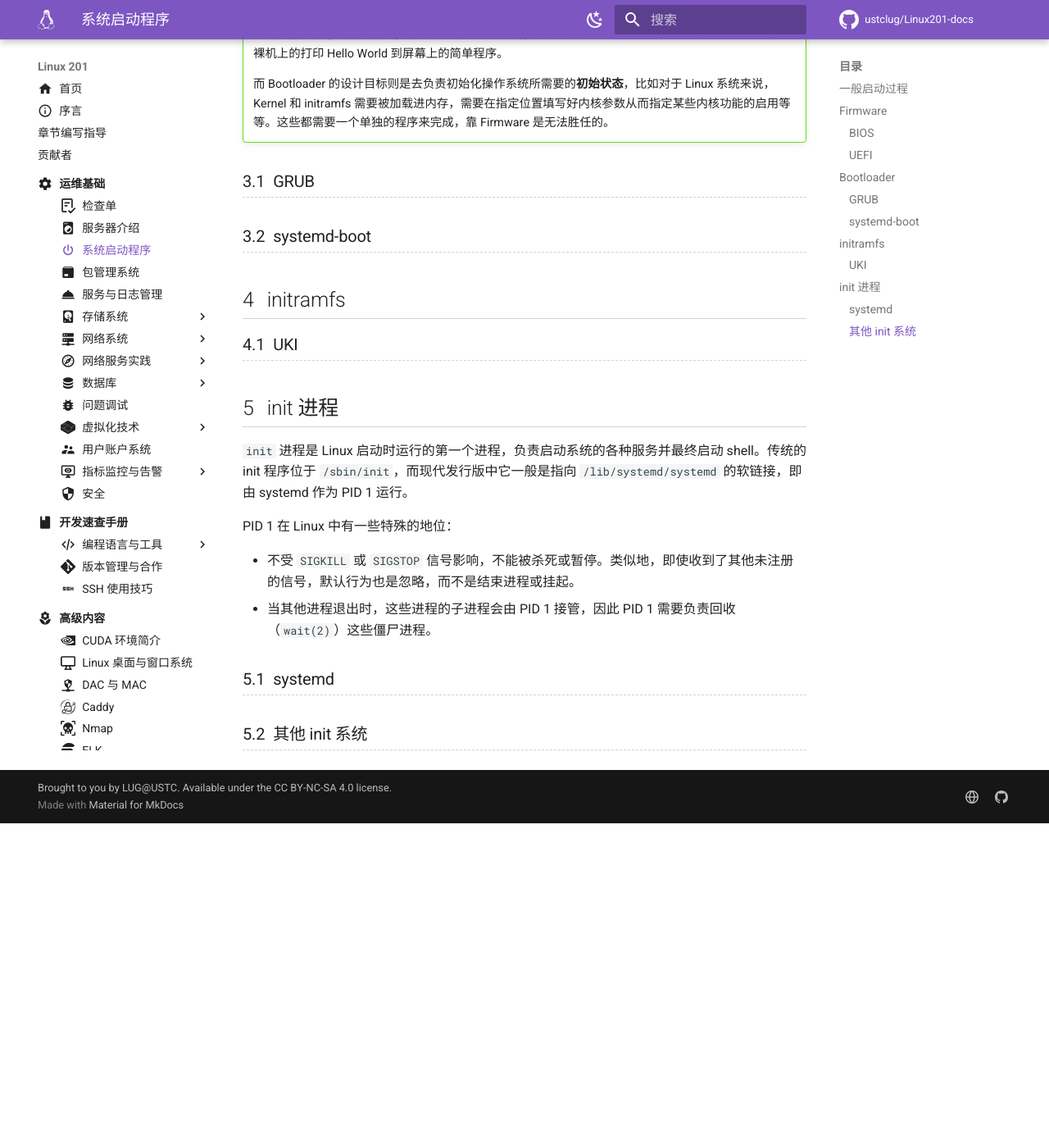
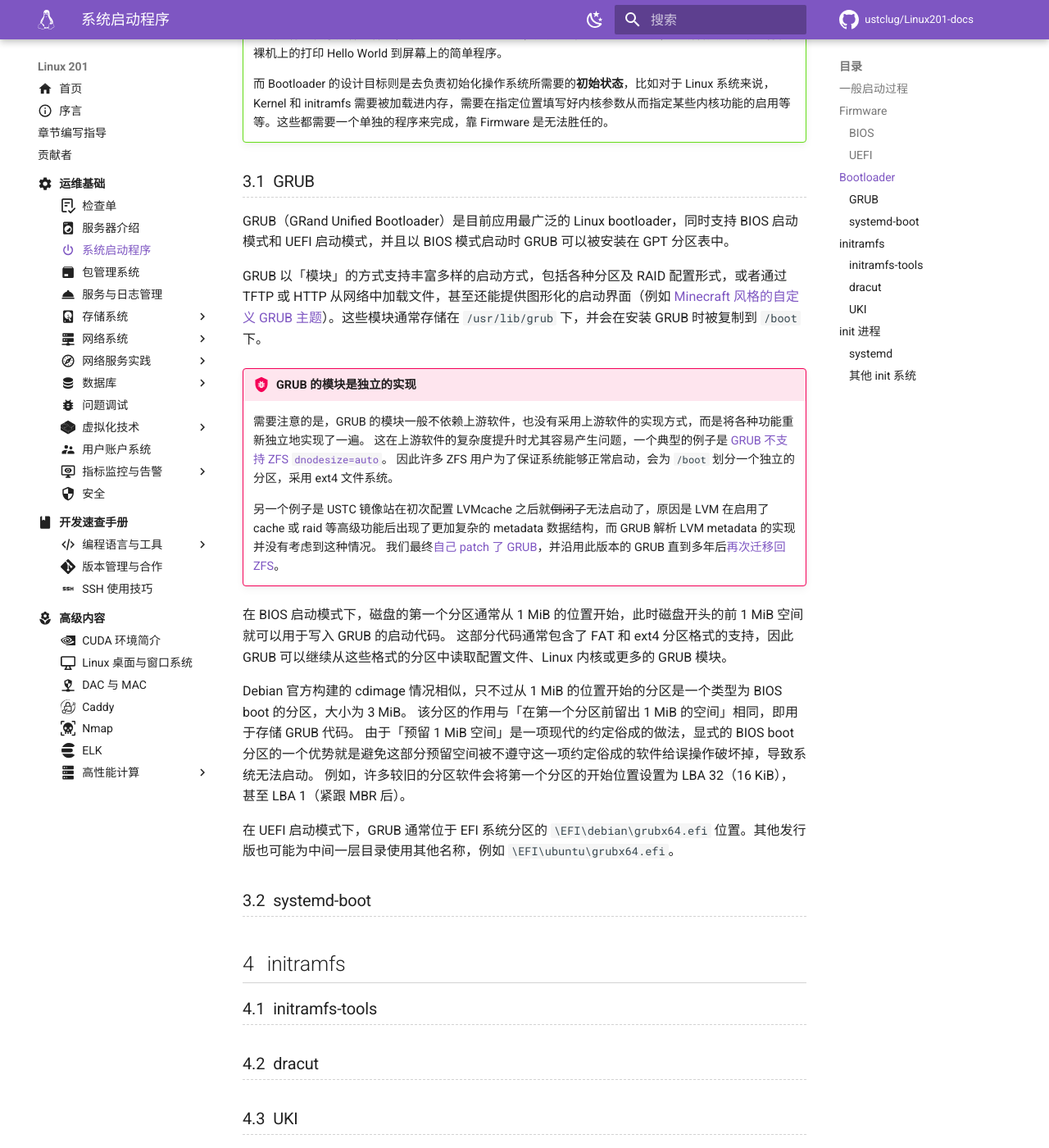
Before and after one commit to ustclug/Linux201-docs, an MkDocs documentation site: the page built from docs/ops/booting.md, in a window 1280 px wide and 1400 px high, scrolled down 2487 px. Shown: the whole window at 82% size. Built offline with MkDocs 1.6.1 and Material for MkDocs 9.7.7, drawn with Linux system fonts in a browser that asks for light colours; comment, search, counter and statistics services are not loaded; before the commit the page ends 3491 px from its top, so only the background shows below that; some of the changed text lies outside the part shown.

Commit message:
ops/booting: Start writing GRUB

```diff
--- a/docs/ops/booting.md
+++ b/docs/ops/booting.md
@@ -38,8 +38,9 @@
     本文中所指的 BIOS 均指传统的 IBM PC 兼容机上的 BIOS 实现。
 
 BIOS 固件会根据设置，加载启动盘上的 MBR（Master Boot Record，即磁盘的第一个扇区），并执行存储在 MBR 中的启动代码。
-通常来说，MBR 中存储的 446（或 434）字节代码会扫描盘上的分区，找到唯一一个被标记为「活动」（active）的分区，并执行该分区中存储的启动代码（Partition Boot Record，PBR）。
+通常来说，MBR 中存储的 446（或低至 434）字节代码会扫描盘上的分区，找到唯一一个被标记为「活动」（active）的分区，并执行该分区中存储的启动代码（Partition Boot Record，PBR）。
 在 BIOS 启动模式下，MBR 和 PBR 即是下一节所述的 Bootloader。
+因此，BIOS 启动模式也经常被称作「MBR 启动模式」。
 
 ### UEFI {#uefi}
 
@@ -66,7 +67,7 @@
 
 Bootloader（引导加载程序）通常存储在可引导设备（如硬盘、U 盘、光盘等）的特定位置（如 MBR、GPT 分区表中的 EFI System Partition 等）中，负责加载操作系统内核到内存，并将控制权移交给 Kernel。
 
-通常，对于 Linux 系统来说，Bootloader 还需要将 initrd/initramfs（初始内存盘）加载到内存，并将相关信息（如内核命令行参数、initramfs 的位置等）传递给 Kernel，里面包含了内核启动所需的各种驱动和工具，帮助内核完成系统的初始化过程。
+通常，对于 Linux 系统来说，Bootloader 还需要将 initrd / initramfs（初始内存盘）加载到内存，并将相关信息（如内核命令行参数、initramfs 的位置等）传递给 Kernel，里面包含了内核启动所需的各种驱动和工具，帮助内核完成系统的初始化过程。
 
 !!! question "为什么需要 Bootloader？"
 
@@ -78,9 +79,38 @@
 
 ### GRUB
 
+GRUB（GRand Unified Bootloader）是目前应用最广泛的 Linux bootloader，同时支持 BIOS 启动模式和 UEFI 启动模式，并且以 BIOS 模式启动时 GRUB 可以被安装在 GPT 分区表中。
+
+GRUB 以「模块」的方式支持丰富多样的启动方式，包括各种分区及 RAID 配置形式，或者通过 TFTP 或 HTTP 从网络中加载文件，甚至还能提供图形化的启动界面（例如 [Minecraft 风格的自定义 GRUB 主题](https://github.com/Lxtharia/minegrub-theme)）。这些模块通常存储在 `/usr/lib/grub` 下，并会在安装 GRUB 时被复制到 `/boot` 下。
+
+!!! bug "GRUB 的模块是独立的实现"
+
+    需要注意的是，GRUB 的模块一般不依赖上游软件，也没有采用上游软件的实现方式，而是将各种功能重新独立地实现了一遍。
+    这在上游软件的复杂度提升时尤其容易产生问题，一个典型的例子是 [GRUB 不支持 ZFS `dnodesize=auto`](https://www.reddit.com/r/zfs/comments/g9mtll/linux_zfs_root_issue_grub2_hates_dnodesizeauto/)。
+    因此许多 ZFS 用户为了保证系统能够正常启动，会为 `/boot` 划分一个独立的分区，采用 ext4 文件系统。
+
+    另一个例子是 USTC 镜像站在初次配置 LVMcache 之后就<s>倒闭了</s>无法启动了，原因是 LVM 在启用了 cache 或 raid 等高级功能后出现了更加复杂的 metadata 数据结构，而 GRUB 解析 LVM metadata 的实现并没有考虑到这种情况。
+    我们最终[自己 patch 了 GRUB][taoky-patch]，并沿用此版本的 GRUB 直到多年后[再次迁移回 ZFS](https://lug.ustc.edu.cn/planet/2024/12/ustc-mirrors-zfs-rebuild/)。
+
+  [taoky-patch]: https://github.com/taoky/grub/commit/85b260baec91aa4f7db85d7592f6be92d549a0ae
+
+在 BIOS 启动模式下，磁盘的第一个分区通常从 1 MiB 的位置开始，此时磁盘开头的前 1 MiB 空间就可以用于写入 GRUB 的启动代码。
+这部分代码通常包含了 FAT 和 ext4 分区格式的支持，因此 GRUB 可以继续从这些格式的分区中读取配置文件、Linux 内核或更多的 GRUB 模块。
+
+Debian 官方构建的 cdimage 情况相似，只不过从 1 MiB 的位置开始的分区是一个类型为 BIOS boot 的分区，大小为 3 MiB。
+该分区的作用与「在第一个分区前留出 1 MiB 的空间」相同，即用于存储 GRUB 代码。
+由于「预留 1 MiB 空间」是一项现代的约定俗成的做法，显式的 BIOS boot 分区的一个优势就是避免这部分预留空间被不遵守这一项约定俗成的软件给误操作破坏掉，导致系统无法启动。
+例如，许多较旧的分区软件会将第一个分区的开始位置设置为 LBA 32（16 KiB），甚至 LBA 1（紧跟 MBR 后）。
+
+在 UEFI 启动模式下，GRUB 通常位于 EFI 系统分区的 `\EFI\debian\grubx64.efi` 位置。其他发行版也可能为中间一层目录使用其他名称，例如 `\EFI\ubuntu\grubx64.efi`。
+
 ### systemd-boot
 
 ## initramfs
+
+### initramfs-tools
+
+### dracut
 
 ### UKI
 
```
Also changed, not shown: other parts of docs/ops/booting.md (+1 -1 lines).
